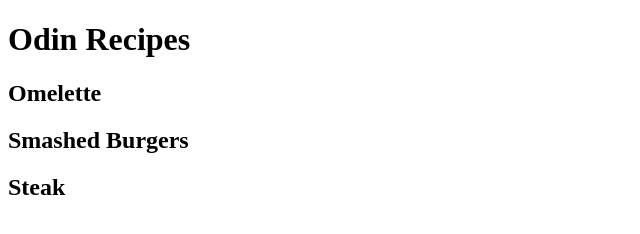
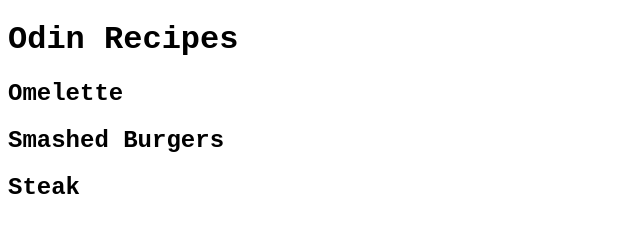
Before and after one commit to malamunyx/odin-recipes, a plain HTML site: page index.html in a window 1280 px wide. Shown: the whole page, without its empty margins (0-640 px from the left). Drawn offline with Linux system fonts and the light colour scheme.

Commit message:
fixed css syntax

```diff
--- a/style.css
+++ b/style.css
@@ -1,3 +1,3 @@
 html {
-	font-family = "Courier New", monospace;
+	font-family : "Courier New", monospace;
 }
```
